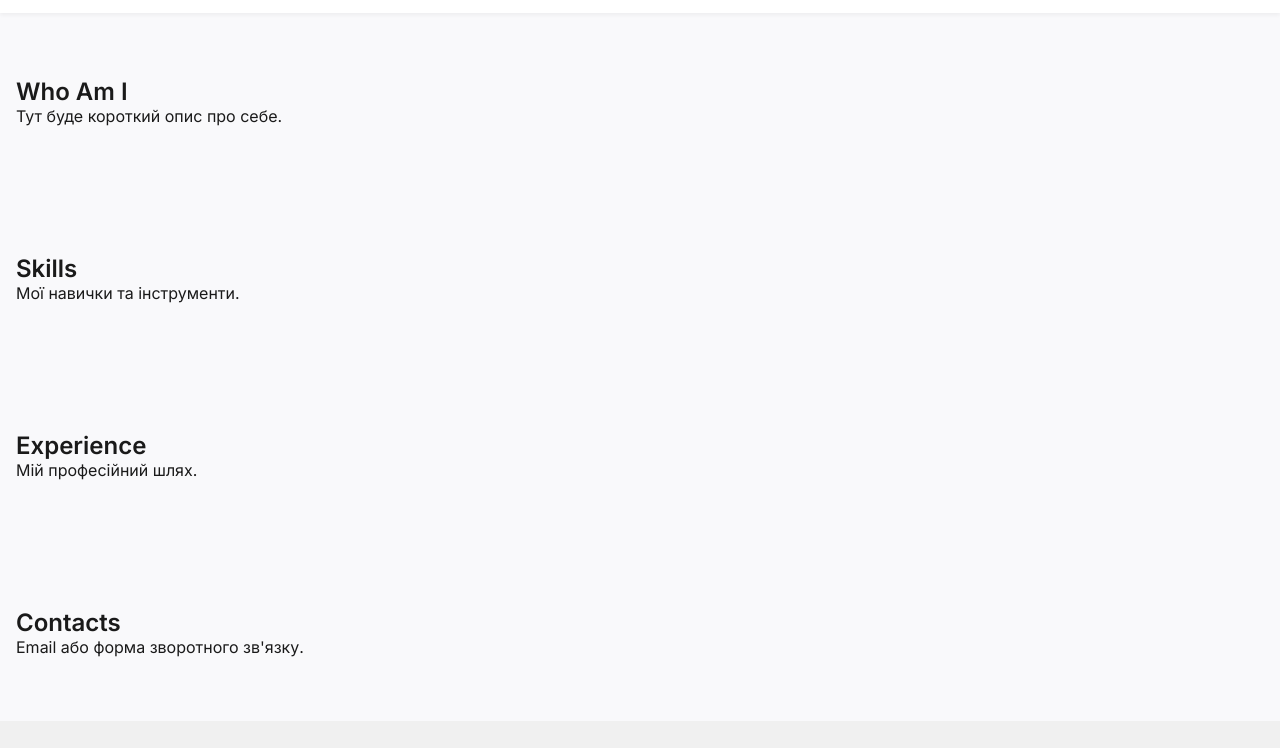
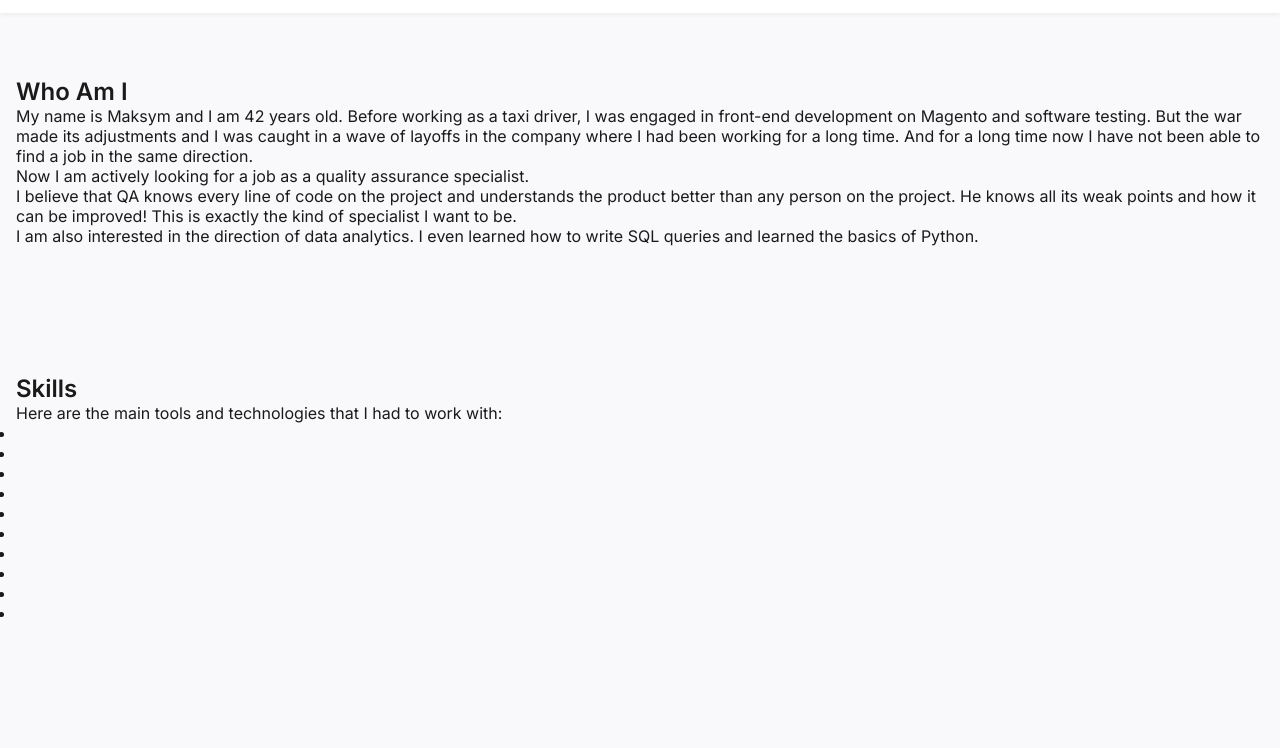
Before and after one commit to mcmaxdj/cvsite, a plain HTML site: page index.html in a window 1280 px wide. Shown: the part 47-795 px from the top of the page. Drawn offline with Linux system fonts and the light colour scheme.

Commit message:
added some desc for sections

```diff
--- a/index.html
+++ b/index.html
@@ -21,10 +21,37 @@
     <a href="#contact" onclick="toggleMenu()">Contacts</a>
   </nav>
   <main>
-    <section id="about"><h2>Who Am I</h2><p>Тут буде короткий опис про себе.</p></section>
-    <section id="skills"><h2>Skills</h2><p>Мої навички та інструменти.</p></section>
-    <section id="experience"><h2>Experience</h2><p>Мій професійний шлях.</p></section>
-    <section id="contact"><h2>Contacts</h2><p>Email або форма зворотного зв'язку.</p></section>
+    <section id="about">
+      <h2>Who Am I</h2>
+      <p>My name is Maksym and I am 42 years old. Before working as a taxi driver, I was engaged in front-end development on Magento and software testing. But the war made its adjustments and I was caught in a wave of layoffs in the company where I had been working for a long time. And for a long time now I have not been able to find a job in the same direction.</p>
+      <p>Now I am actively looking for a job as a quality assurance specialist.</p>
+      <p>I believe that QA knows every line of code on the project and understands the product better than any person on the project. He knows all its weak points and how it can be improved! This is exactly the kind of specialist I want to be.</p>
+      <p>I am also interested in the direction of data analytics. I even learned how to write SQL queries and learned the basics of Python.</p>
+    </section>
+    <section id="skills">
+      <h2>Skills</h2>
+      <p>Here are the main tools and technologies that I had to work with:</p>
+      <ul>
+        <li class="skills-list"></li>
+        <li class="skills-list"></li>
+        <li class="skills-list"></li>
+        <li class="skills-list"></li>
+        <li class="skills-list"></li>
+        <li class="skills-list"></li>
+        <li class="skills-list"></li>
+        <li class="skills-list"></li>
+        <li class="skills-list"></li>
+        <li class="skills-list"></li>
+      </ul>
+    </section>
+    <section id="experience">
+      <h2>Experience</h2>
+      <p>My professional path:</p>
+    </section>
+    <section id="contact">
+      <h2>Contacts</h2>
+      <p>You can contact me via any of the communication channels</p>
+    </section>
   </main>
   <footer>
     <a href="">
```
